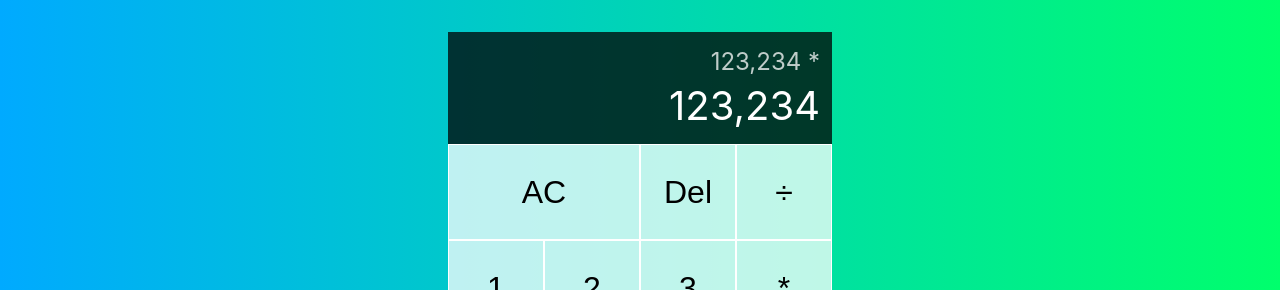
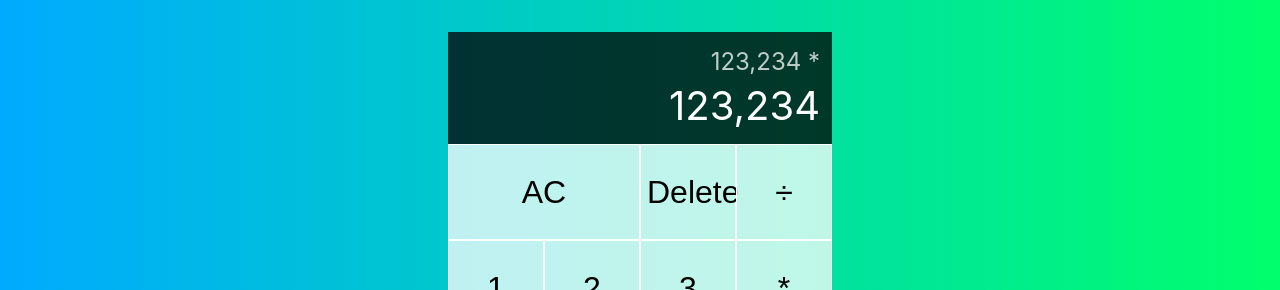
Before and after one commit to felixowolabi/calculator, a React (Create React App) app: page / in a window 1280 px wide. Shown: the top 290 px of the page. Built offline with nearby package versions, Linux system fonts and the light colour scheme.

Commit message:
Update App.js

```diff
--- a/src/App.js
+++ b/src/App.js
@@ -9,7 +9,7 @@ function App() {
         <div className="current-operand">123,234</div>
       </div>
       <button className="span-two">AC</button>
-      <button>Del </button>
+      <button>Delete </button>
       <button>÷</button>
       <button>1</button>
       <button>2</button>
```
